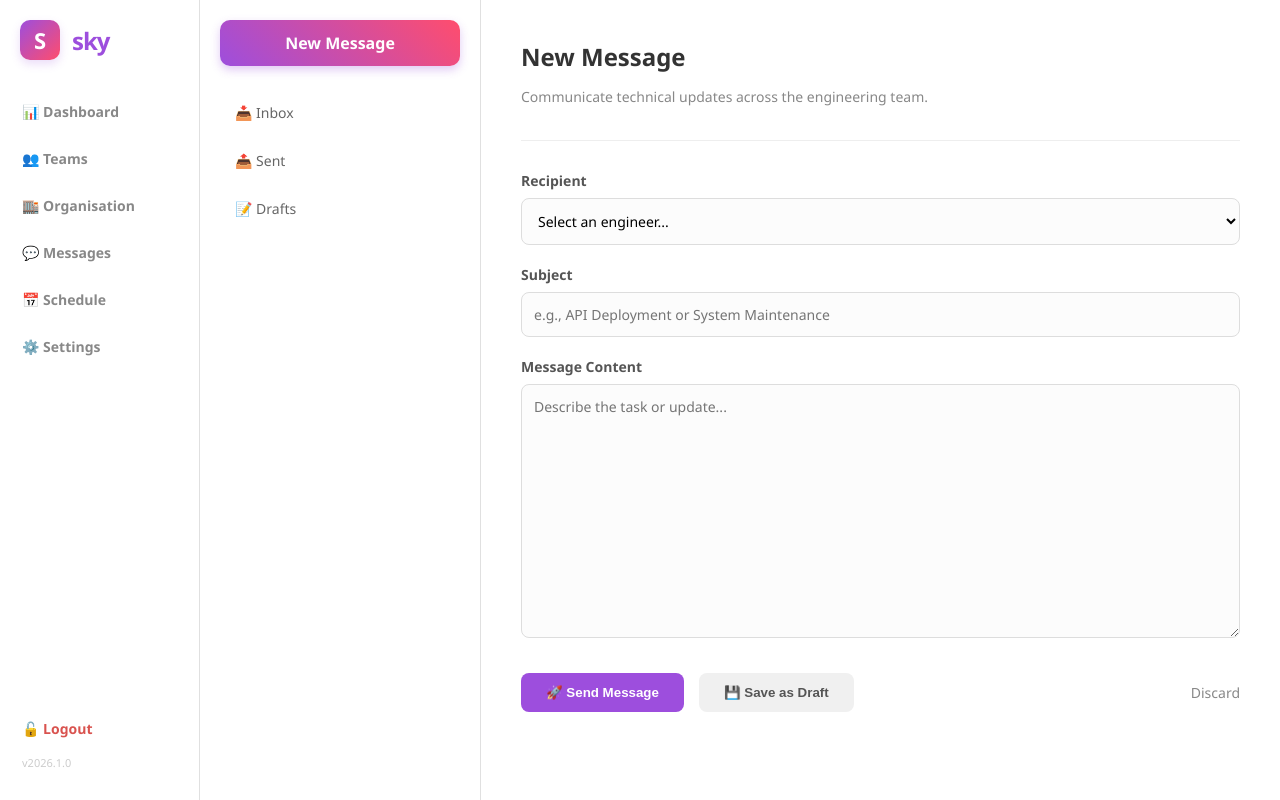
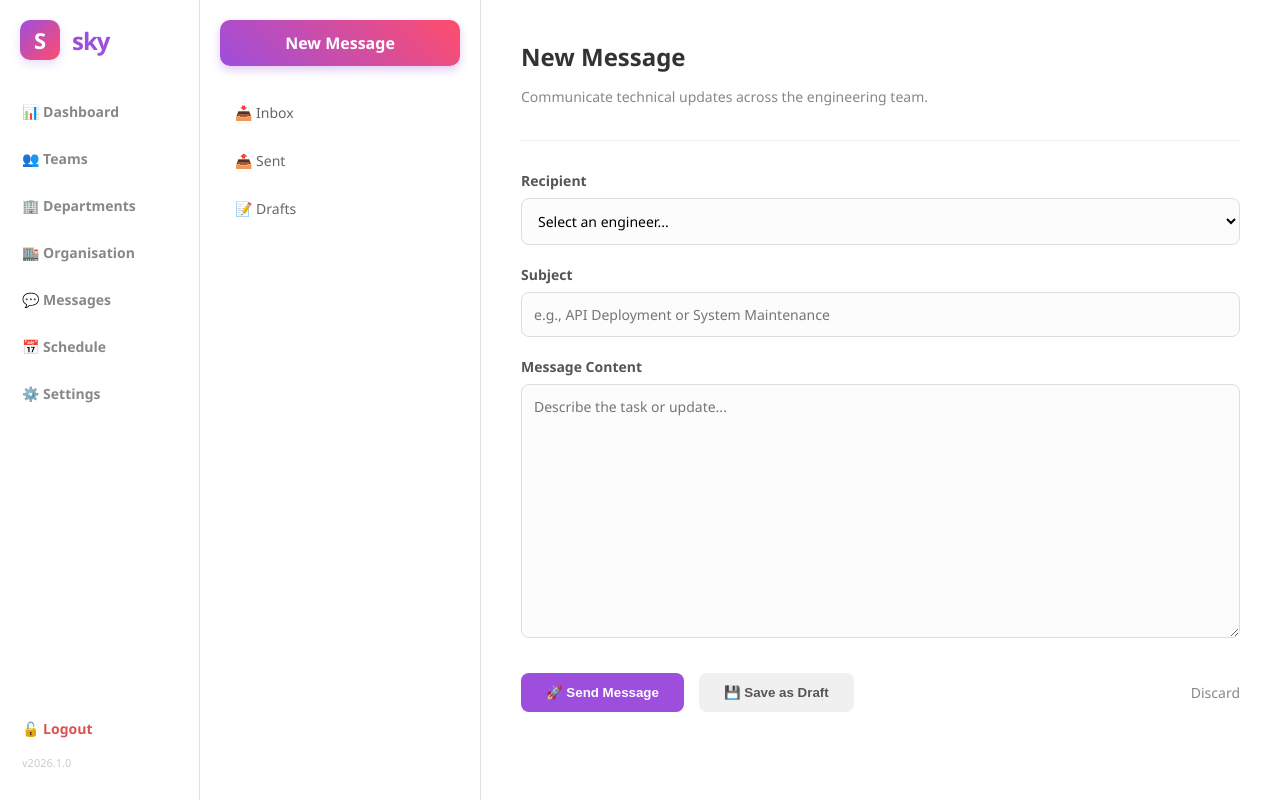
Before and after one commit to jrsdc/django_unchained_project, a Django app: page /new/ in a window 1280 px wide. Run offline with Django 5.2, Linux system fonts and the light colour scheme; the visitor is signed in with stand-in values (Sample User, id 1); data comes from the database, SQL or seed files in the repository.

Commit message:
added dept back

```diff
--- a/messaging_system/user_messages/templates/user_messages/drafts.html
+++ b/messaging_system/user_messages/templates/user_messages/drafts.html
@@ -55,6 +55,7 @@
         </div>
         <a href="{% url 'dashboard' %}" class="main-nav-item">📊 Dashboard</a>
         <a href="{% url 'teams_page' %}" class="main-nav-item">👥 Teams</a>
+        <a href="/organisation/departments/" class="main-nav-item">🏢 Departments</a>
         <a href="/organisation/" class="main-nav-item">🏬 Organisation</a>
         <a href="{% url 'inbox' %}" class="main-nav-item">💬 Messages</a>
         <a href="/schedule/" class="main-nav-item">📅 Schedule</a>
--- a/messaging_system/user_messages/templates/user_messages/inbox.html
+++ b/messaging_system/user_messages/templates/user_messages/inbox.html
@@ -53,6 +53,7 @@
         </div>
         <a href="{% url 'dashboard' %}" class="main-nav-item">📊 Dashboard</a>
         <a href="{% url 'teams_page' %}" class="main-nav-item">👥 Teams</a>
+        <a href="/organisation/departments/" class="main-nav-item">🏢 Departments</a>
         <a href="/organisation/" class="main-nav-item">🏬 Organisation</a>
         <a href="{% url 'inbox' %}" class="main-nav-item" style="color: var(--sky-purple); background: #fdf2ff; border-radius: 8px;">💬 Messages</a>
         <a href="/schedule/" class="main-nav-item">📅 Schedule</a>
--- a/messaging_system/user_messages/templates/user_messages/new_message.html
+++ b/messaging_system/user_messages/templates/user_messages/new_message.html
@@ -52,6 +52,7 @@
         </div>
         <a href="{% url 'dashboard' %}" class="main-nav-item">📊 Dashboard</a>
         <a href="{% url 'teams_page' %}" class="main-nav-item">👥 Teams</a>
+        <a href="/organisation/departments/" class="main-nav-item">🏢 Departments</a>
         <a href="/organisation/" class="main-nav-item">🏬 Organisation</a>
         <a href="{% url 'inbox' %}" class="main-nav-item">💬 Messages</a>
         <a href="/schedule/" class="main-nav-item">📅 Schedule</a>
--- a/messaging_system/user_messages/templates/user_messages/sent.html
+++ b/messaging_system/user_messages/templates/user_messages/sent.html
@@ -55,6 +55,7 @@
         </div>
         <a href="{% url 'dashboard' %}"main-nav-item">📊 Dashboard</a>
         <a href="{% url 'teams_page' %}"main-nav-item">👥 Teams</a>
+        <a href="/organisation/departments/" class="main-nav-item">🏢 Departments</a>
         <a href="/organisation/" class="main-nav-item">🏬 Organisation</a>
         <a href="{% url 'inbox' %}" class="main-nav-item" style="color: var(--sky-purple); background: #fdf2ff; border-radius: 8px;">💬 Messages</a>
         <a href="/schedule/" class="main-nav-item">📅 Schedule</a>
```
